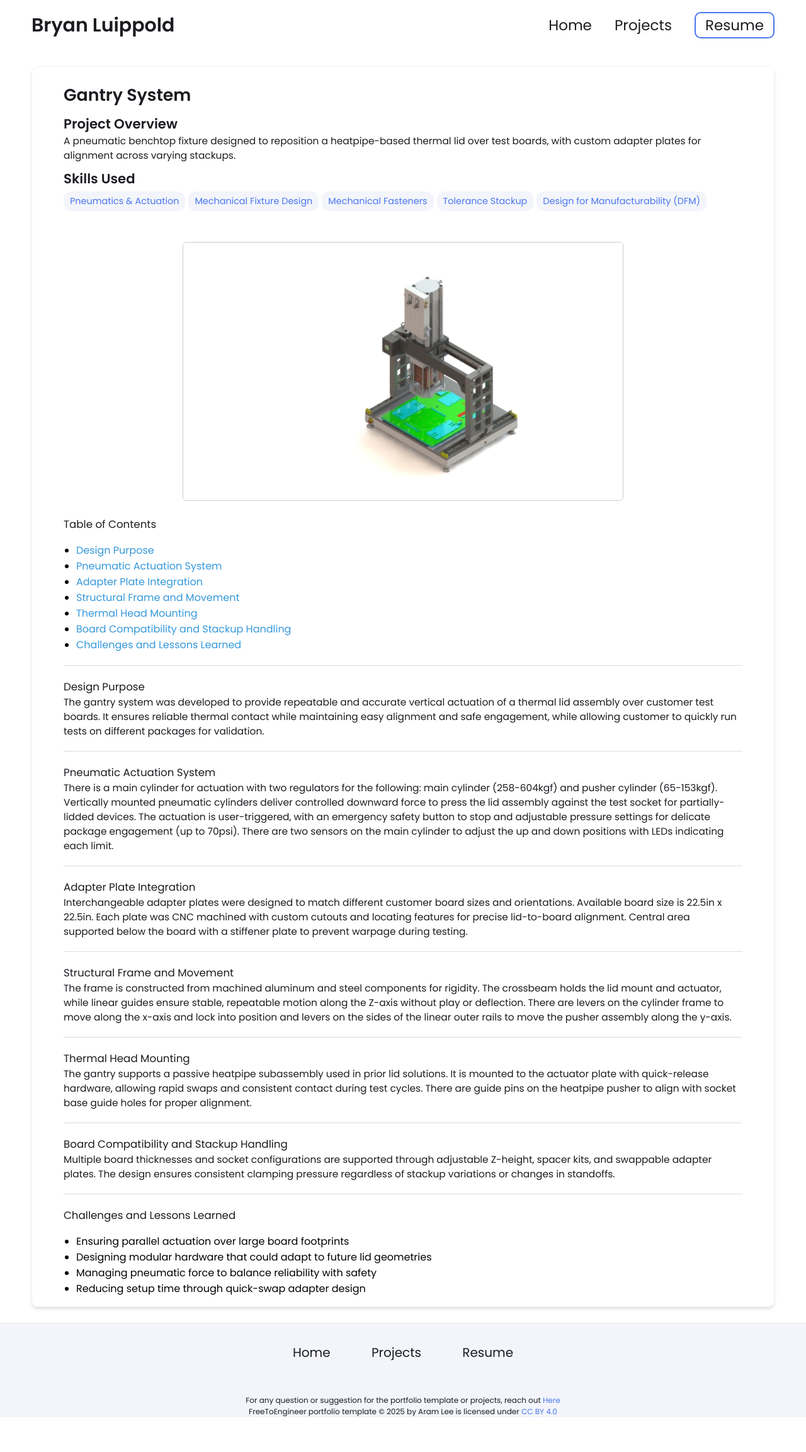
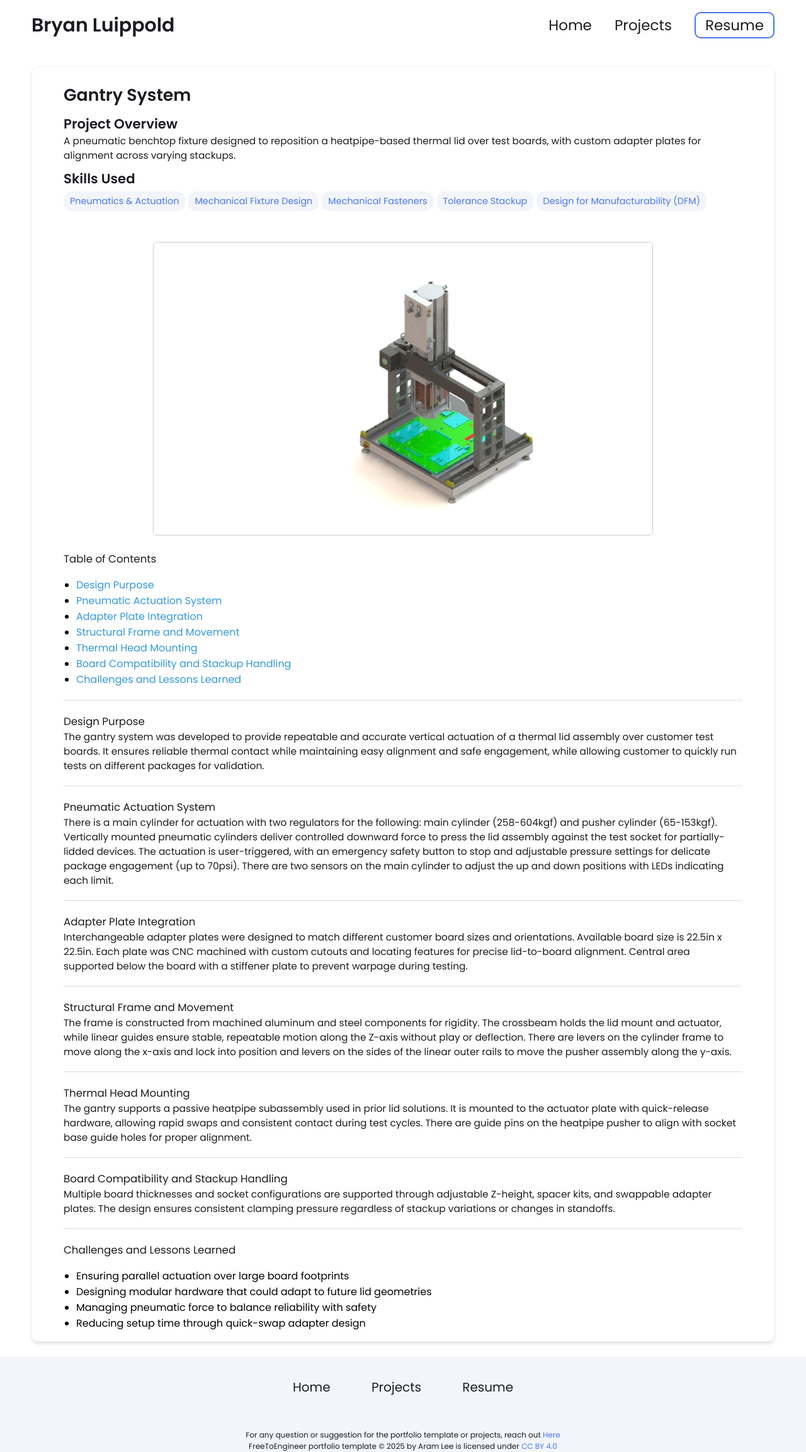
Before and after one commit to bluippold/bluippold.github.io, a Jekyll site: the page built from _projects/Gantry/index.md, in a window 1280 px wide. Shown: the whole page at 63% size. Built offline with Jekyll 4.4.1, drawn with Linux system fonts in a browser that asks for light colours; before the commit the page ends 2250 px from its top, so only the background shows below that.

Commit message:
Update index.md

```diff
--- a/_projects/Gantry/index.md
+++ b/_projects/Gantry/index.md
@@ -10,7 +10,8 @@ skills:
   - Design for Manufacturability (DFM)
 ---
 
-<img src="/_projects/Gantry/Gantry.JPG" alt="Gantry system CAD render" width="700" style="display: block; margin: 1.5rem auto; border: 1px solid #ccc; border-radius: 6px;" />
+<img src="/_projects/Gantry/Gantry.JPG" alt="Gantry System" class="centered-image" />
+
 
 ### Table of Contents
 - [Design Purpose](#design-purpose)
```
